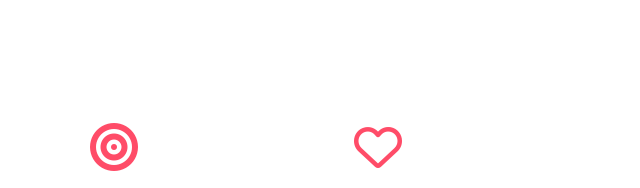
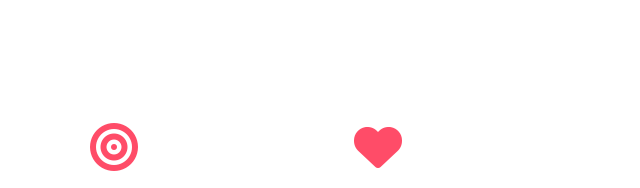
Before and after one commit to Pappiburr/TinDog-Start-master, a plain HTML site: page TinDog-Start-master/index.html in a window 1280 px wide. Shown: the part 880-1068 px from the top of the page, 530-1170 px from the left. Drawn offline with nearby package versions, Linux system fonts and the light colour scheme.

Commit message:
Changed Heart Icon
Changed to more noticeable heart icon.

```diff
--- a/TinDog-Start-master/index.html
+++ b/TinDog-Start-master/index.html
@@ -72,7 +72,7 @@
    <i class="fa-sharp fa-solid fa-bullseye"></i>
     </div>
     <div class="col-lg-4">
-    <i class="fa-regular fa-heart"></i>
+    <i class="fa-sharp fa-solid fa-heart"></i>
   </div>
 <div class="row">
   <div class="col-lg-4 easy-use">
```
